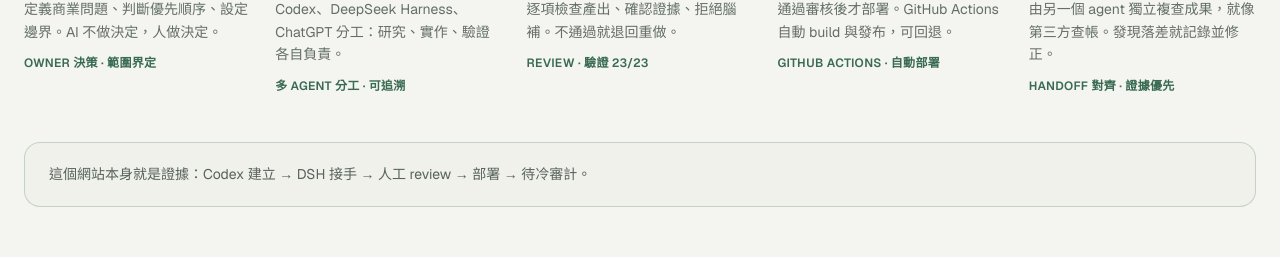
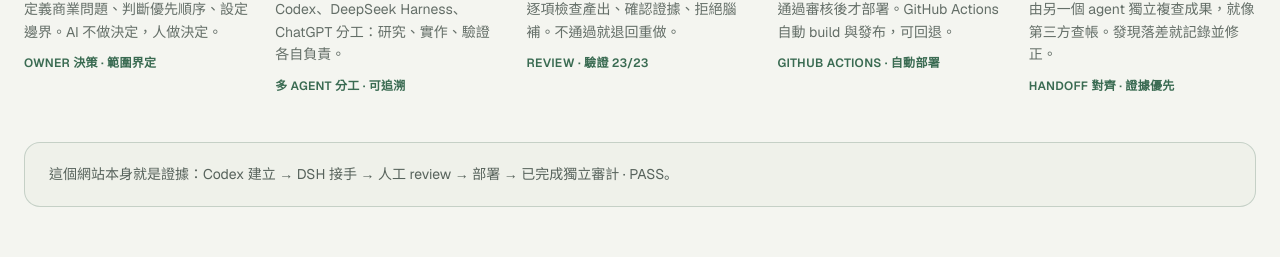
Before and after one commit to apchen1978/pauls-tradecraft, a React (Vite) app: page / in a window 1280 px wide. Shown: the part 6735-6992 px from the top of the page. Built offline with nearby package versions, Linux system fonts and the light colour scheme.

Commit message:
docs: mark independent audit as passed

```diff
--- a/src/i18n.jsx
+++ b/src/i18n.jsx
@@ -97,7 +97,7 @@ const dict = {
           evidence: "HANDOFF 對齊 · 證據優先",
         },
       ],
-      note: "這個網站本身就是證據：Codex 建立 → DSH 接手 → 人工 review → 部署 → 待冷審計。",
+      note: "這個網站本身就是證據：Codex 建立 → DSH 接手 → 人工 review → 部署 → 已完成獨立審計 · PASS。",
     },
     contact: {
       headline: "一起做點有用的東西",
@@ -211,7 +211,7 @@ const dict = {
           evidence: "Handoff alignment · Evidence-first",
         },
       ],
-      note: "This site is its own evidence: Codex built it, DSH took over, a human reviewed, it deployed, and a cold audit is pending.",
+      note: "This site is its own evidence: Codex built it, DSH took over, a human reviewed, it deployed, and Independent Audit · PASS.",
     },
     contact: {
       headline: "Let's build something useful",
```
